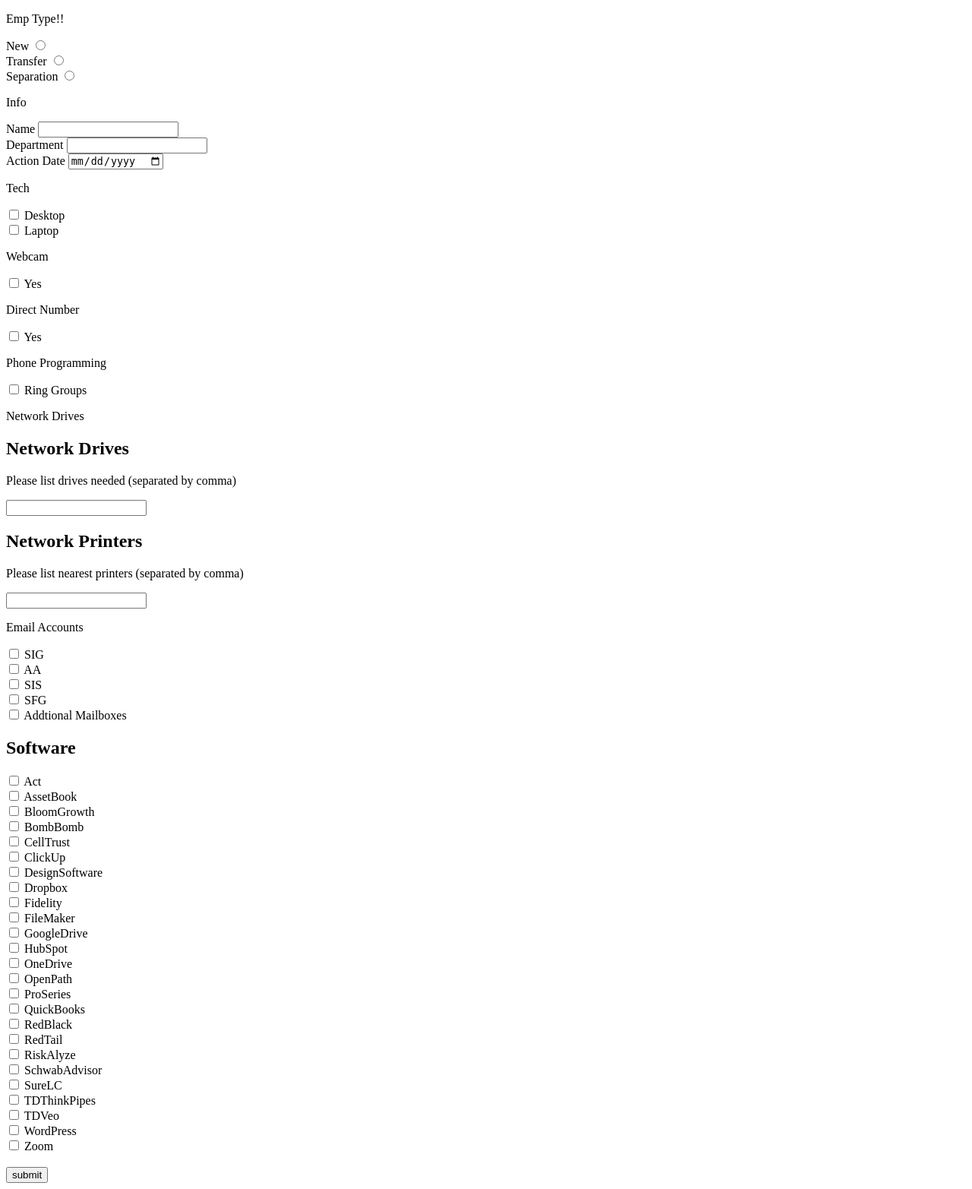
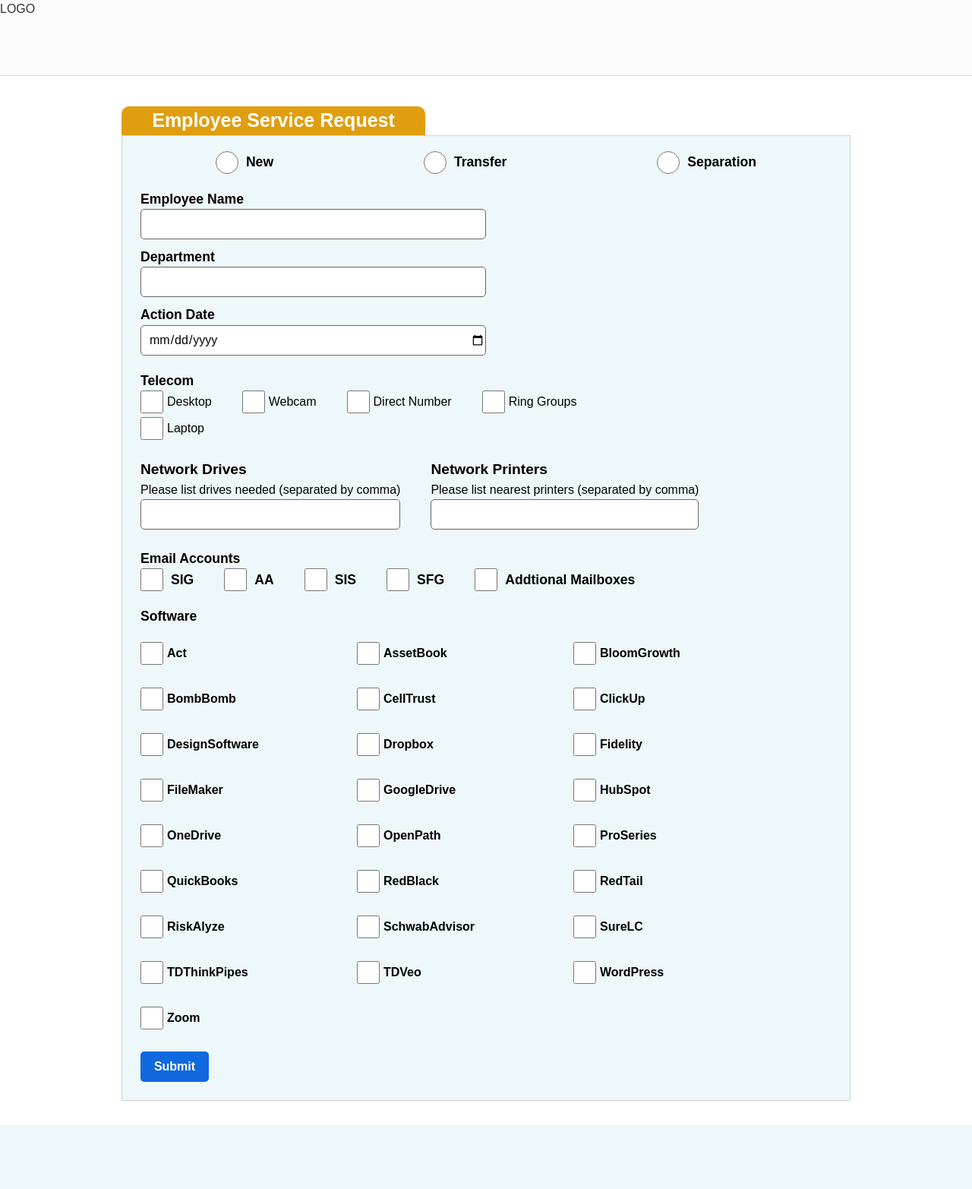
Before and after one commit to RSTIEHM/emp-request, a PHP site: page / in a window 1280 px wide. Shown: the whole page at 76% size. After the commit the page ends 1481 px from the top, so only its background shows below. Run offline with PHP 8.4, Linux system fonts and the light colour scheme.

Commit message:
Form Working

```diff
--- a/index.php
+++ b/index.php
@@ -5,40 +5,56 @@
   <meta charset="UTF-8">
   <meta http-equiv="X-UA-Compatible" content="IE=edge">
   <meta name="viewport" content="width=device-width, initial-scale=1.0">
+  <link rel="stylesheet" href="style.css">
   <title>Document</title>
 </head>
 
 <body>
+  <nav class="nav-container">
+    LOGO
+  </nav>
+
+  <section class="form-container">
+
+    <div class="form-wrapper">
+
+
       <form action="script.php" method="POST">
-    <div>
-      <p>Emp Type!!</p>
-      <label for="">New</label>
-      <input value="new" type="radio" name="empType[]" id="">
+        <h1 class="emp-request-title">Employee Service Request</h1>
+        <div class="border-container">
+          <div class="employee-status-container">
+            <div class="employee-status-type">
+              <input class="employee-type emp-radio" value="new" type="radio" name="empType[]" id="">
+              <label class="employee-label" for="">New</label>
             </div>
-    <div>
-      <label for="">Transfer</label>
-      <input value="transfer" type="radio" name="empType[]" id="">
+            <div class="employee-status-type">
+              <input class="employee-type emp-radio" value="transfer" type="radio" name="empType[]" id="">
+              <label class="employee-label" for="">Transfer</label>
             </div>
-    <div>
-      <label for="">Separation</label>
-      <input value="separation" type="radio" name="empType[]" id="">
+            <div class="employee-status-type">
+              <input class="employee-type emp-radio" value="separation" type="radio" name="empType[]" id="">
+              <label class="employee-label" for="">Separation</label>
             </div>
-
-    <p>Info</p>
+          </div>
+          <div class="generic-container">
             <div class="input-text-contatiner">
-      <label class="employee-label" for="">Name</label>
+              <label class="employee-label" for="">Employee Name</label>
               <input name="employeeName" required data-id="EmployeeName" class="input-text page-1-empInfo" type="text">
             </div>
             <div class="input-text-contatiner">
               <label class="employee-label" for="">Department</label>
               <input name="department" required data-id="Department" class="input-text page-1-empInfo" type="text">
             </div>
-    <div class="input-text-contatiner">
+            <div class="input-text-contatiner mb-10">
               <label class="employee-label" for="">Action Date</label>
               <input name="actionDate" required data-id="ActionDate" class="input-text page-1-empInfo" type="date">
             </div>
+          </div>
 
-    <p>Tech</p>
+
+          <label class="employee-label" for="">Telecom</label>
+          <div class="flex-container-left mb-10">
+            <div class="tech-wrap">
               <div class="tech-item">
                 <input value="desktop" name="techType[]" data-id="Desktop" class="computer-type page-1-empInfo" type="checkbox">
                 <label for="">Desktop</label>
@@ -48,28 +64,22 @@
                 <label for="">Laptop</label>
               </div>
             </div>
-    <div class="tech-item-container">
-      <p class="tech-title">Webcam</p>
+
             <div class="tech-item">
               <input value="webcam" name="techType[]" data-id="Webcam" class="computer-type page-1-empInfo" type="checkbox">
-        <label for="">Yes</label>
+              <label for="">Webcam</label>
             </div>
-      <div class="tech-item-container">
-        <p class="tech-title">Direct Number</p>
             <div class="tech-item">
               <input value="directNumber" name="techType[]" data-id="Directnumber" class="computer-type page-1-empInfo" type="checkbox">
-          <label for="">Yes</label>
+              <label for="">Direct Number</label>
             </div>
-      </div>
-      <div class="tech-item-container">
-        <p class="tech-title">Phone Programming</p>
             <div class="tech-item">
               <input value="phoneProgramming" name="techType[]" data-id="PhoneProgramming" class="computer-type page-1-empInfo" type="checkbox">
               <label for="">Ring Groups</label>
             </div>
           </div>
 
-      <p>Network Drives</p>
+          <div class="flex-container-left mb-10">
             <div class="tech-item-container">
               <h2 class="tech-title">Network Drives</h2>
               <p>Please list drives needed (separated by comma)</p>
@@ -84,7 +94,10 @@
                 <input name="networkPrinters" data-id="NetworkPrinters" class="input-text page-1-empInfo" type="input" placeholder="">
               </div>
             </div>
-      <p>Email Accounts</p>
+          </div>
+
+          <p class="employee-label">Email Accounts</p>
+          <div class="flex-container-left mb-10">
             <div class="employee-status-type">
               <input id="new-employee" name="email[]" value="SIGEmail" class="email-type page-1-empInfo" type="checkbox">
               <label class="employee-label" for="new-employee">SIG</label>
@@ -105,17 +118,20 @@
               <input id="employee-separation" name="email[]" value="AddtionalEmail" class="email-type page-1-empInfo" data-id="AdditionalEmail" type="checkbox">
               <label class="employee-label" for="employee-separation">Addtional Mailboxes</label>
             </div>
-
-      <h2>Software</h2>
-      <div class="softwareContainer">
+          </div>
+          <p class="employee-label mb-10">Software</p>
+          <div class="software-container">
 
           </div>
+          <br>
+          <input class="btn btn-next" type="submit" value="Submit">
+        </div>
+    </div>
+    </form>
 
+    </div>
+  </section>
 
-
-      <br>
-      <input type="submit" value="submit">
-  </form>
   <script>
     let software = [
       "Act",
@@ -144,7 +160,7 @@
       "WordPress",
       "Zoom",
     ];
-    let softwareContainer = document.querySelector(".softwareContainer")
+    let softwareContainer = document.querySelector(".software-container")
     let loadSoftWare = function(programs) {
       let html = "";
       programs.forEach((program) => {
--- a/style.css
+++ b/style.css
@@ -151,6 +151,13 @@ h6 {
   justify-content: space-between;
 }
 
+.flex-container-left {
+    display: flex;
+    justify-content: flex-start;
+    gap: 40px;
+    align-items: flex-start;
+}
+
 /* CUSTOM STYLES */
 .nav-container {
   width: 100%;
@@ -163,16 +170,26 @@ h6 {
 .form-container {
   width: 80%;
   margin: 0 auto;
-  /* border: 1px solid black; */
-  padding: 2rem;
-  height: 65vh;
-  margin-top: 65px;
+
+  padding: 0 2rem 2rem 2rem;
+  /* height: 65vh; */
+  margin-top: 40px;
+  /* margin-bottom: 100px; */
 }
 
 .form-wrapper {
   width: 100%;
+    /* border: 1px solid black; */
   /* border: 1px solid black; */
-  height: 100%;
+  /* height: 100%; */
+}
+
+.border-container {
+      border: 1px solid rgba(0, 0, 0, 0.139);
+      padding: 0 1.5rem 1.5rem 1.5rem;
+      background-color: rgba(173, 216, 230, 0.207);
+
+
 }
 
 .emp-request-title {
@@ -255,6 +272,15 @@ input.computer-type {
 
 .employee-label {
   font-weight: bold;
+  font-size: 1.1rem;
+}
+
+.mb-10 {
+  margin-bottom: 20px;
+}
+
+.generic-container {
+  width: 50%;
 }
 
 .tech-container {
@@ -293,3 +319,7 @@ input.computer-type {
   align-items: center;
   margin-bottom: 5px;
 }
+
+.success-msg-title {
+  font-size: 30px;
+}
```
Also changed, not shown: success.php (+3 -21 lines). Lines whose indentation alone changed are shown as unchanged.
